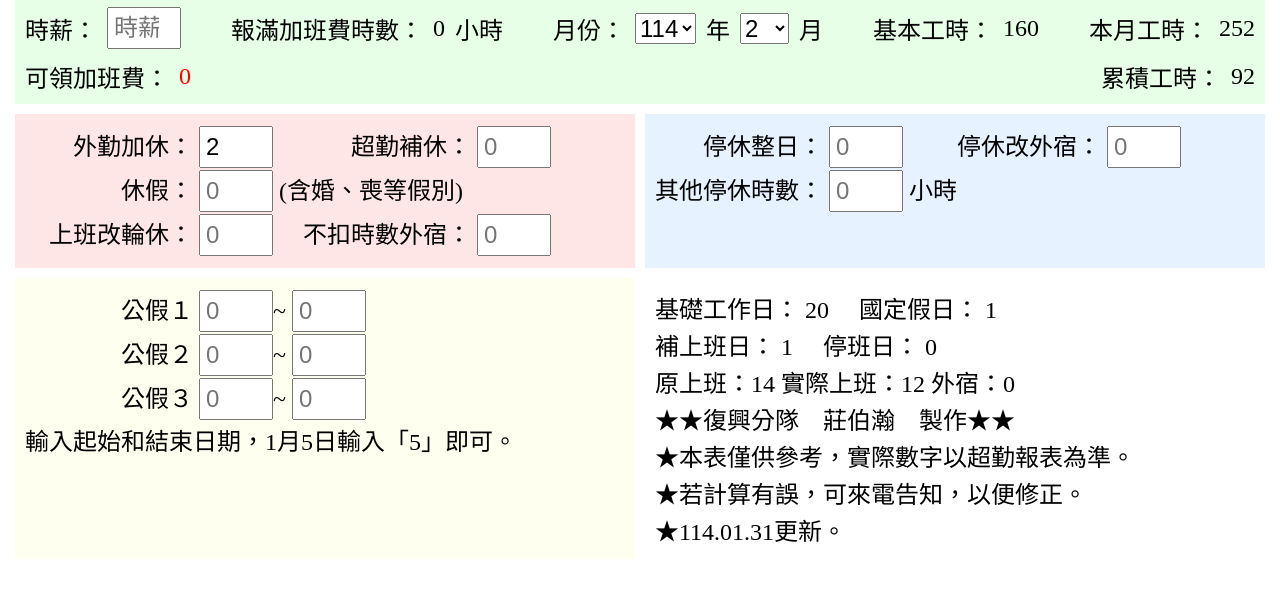
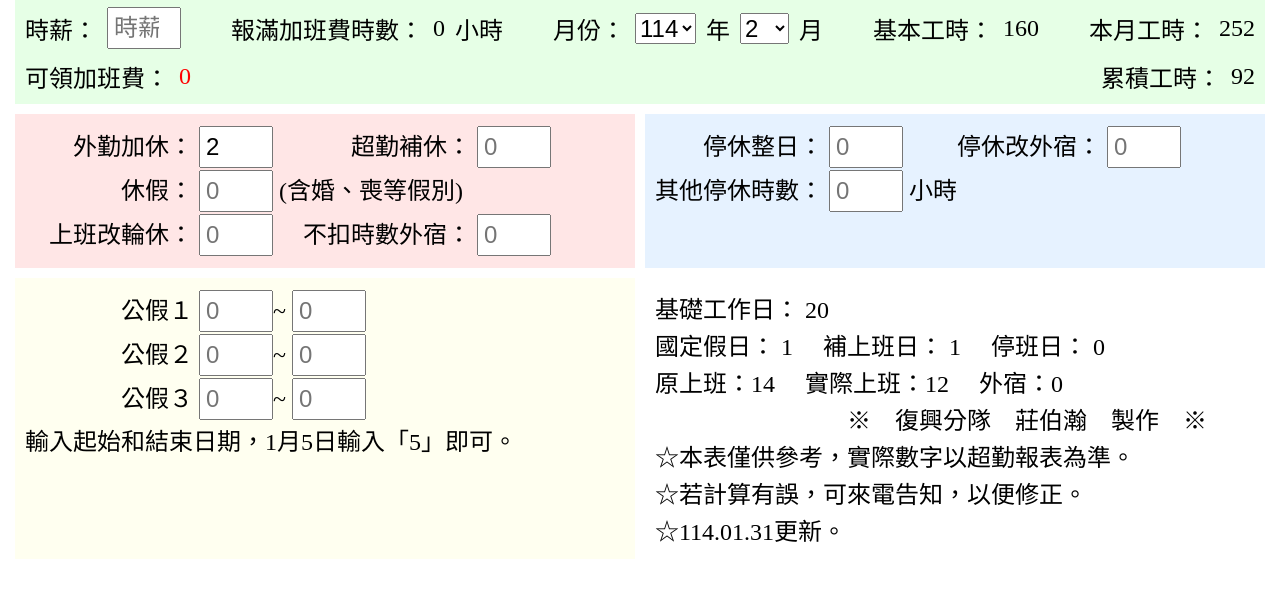
Before and after one commit to Boham-68/hourcounttest, a plain HTML site: page index.html in a window 1280 px wide. Shown: the part 135-732 px from the top of the page. Drawn offline with Linux system fonts and the light colour scheme.

Commit message:
Update index.html

```diff
--- a/index.html
+++ b/index.html
@@ -275,20 +275,17 @@
             </div>
             <div class="white-section">
                 <!-- 白色區塊內容 -->
-    <p>基礎工作日：<span id="WorkdaysCount"></span>
-    　國定假日：<span id="HolidayCount"></span></p>
-    <p>補上班日：<span id="MakeupWorkCount"></span>
-    　停班日：<span id="OffDaysCount"></span></p>
-
+    <p>基礎工作日：<span id="WorkdaysCount"></span></p>
+    <p>國定假日：<span id="HolidayCount"></span>
+       　補上班日：<span id="MakeupWorkCount"></span>
+       　停班日：<span id="OffDaysCount"></span></p>
     <p>原上班：<span id="ClassDays"></span>
-    實際上班：<span id="AllLeave"></span>
-    外宿：<span id="HalfLeave"></span></p>
-
-    <p>★★復興分隊　莊伯瀚　製作★★</p>
-
-    <p>★本表僅供參考，實際數字以超勤報表為準。</p>
-    <p>★若計算有誤，可來電告知，以便修正。</p>
-    <p>★114.01.31更新。</p>
+       　實際上班：<span id="AllLeave"></span>
+       　外宿：<span id="HalfLeave"></span></p>
+    <p>　　　　　　　　※　復興分隊　莊伯瀚　製作　※</p>
+    <p>☆本表僅供參考，實際數字以超勤報表為準。</p>
+    <p>☆若計算有誤，可來電告知，以便修正。</p>
+    <p>☆114.01.31更新。</p>
 
             </div>
         </div>
```
